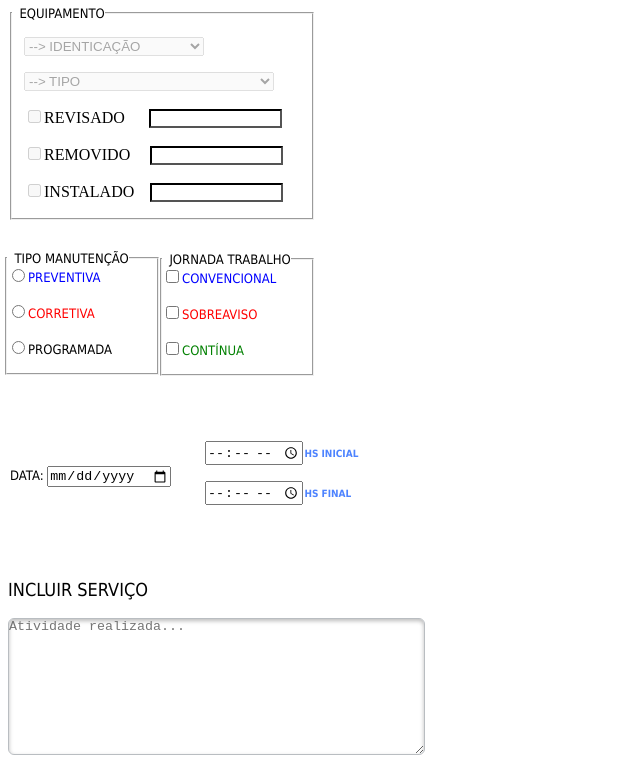
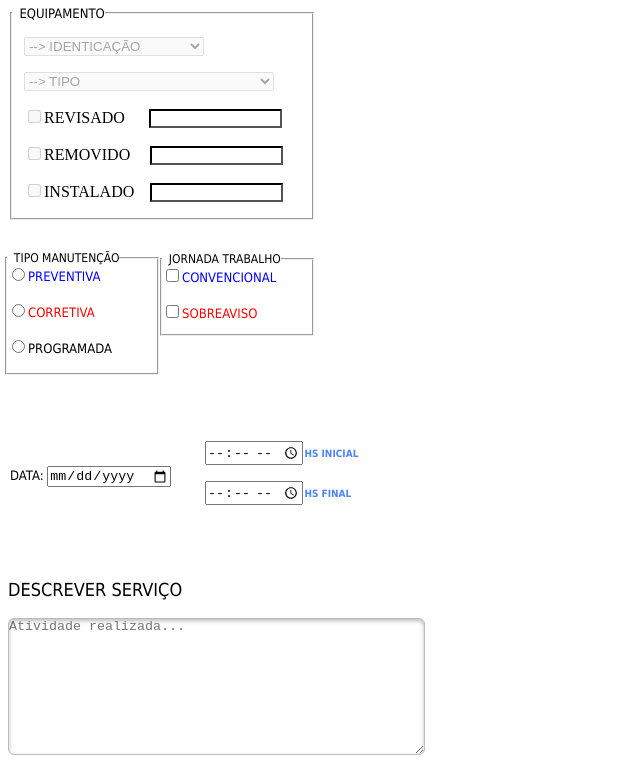
Before and after one commit to mpassos75/processnetOS, a plain HTML site: page index.html in a window 1280 px wide. Shown: the part 499-1271 px from the top of the page, without its empty margins (0-640 px from the left). Drawn offline with nearby package versions, Linux system fonts and the light colour scheme.

Commit message:
Update index.html

```diff
--- a/index.html
+++ b/index.html
@@ -173,7 +173,7 @@
 
 
 		<fieldset style="size=15; width:150px; height:120px; margin: -30px; margin-left: -45px">
-		<legend style="font:13px Tahoma" >&nbsp;&nbsp;TIPO MANUTENÇÃO</legend>
+		<legend style="font:12px Tahoma" >&nbsp;&nbsp;TIPO MANUTENÇÃO</legend>
 
                <input type="radio" name="rdmanut" id="pre" value="PRE" ><label style="color:Blue; font:13px Tahoma" >PREVENTIVA</label>
 			  <p>
@@ -193,15 +193,15 @@
 		<p>
 		</p>
 		<form>
-		<fieldset style="size=15; width:150px; height:120px; margin: -40px; margin-top: -45px; margin-left: -70px;">
-		<legend style="font:13px Tahoma">&nbsp;&nbsp;JORNADA TRABALHO</legend>
+		<fieldset style="size=15; width:150px; height:80px; margin: -40px; margin-top: -45px; margin-left: -70px;">
+		<legend style="font:12px Tahoma">&nbsp;&nbsp;JORNADA TRABALHO</legend>
 
 		<input type="checkbox" name="ckJT" value="CONV" id="chekJTconv"><label style="color:Blue; font:13px Tahoma" >CONVENCIONAL</label>
 		<p>
 
         <input type="checkbox"  name="ckJT" value="SOBR" id="chekJTsobre"><label style="color:Red; font:13px Tahoma" >SOBREAVISO</label>
 		<p>
-		 <input type="checkbox"  name="ckJT" value="CONT" id="chekJTcont" onchange="addCalend(this)" ><label style="color:Green; font:13px Tahoma" >CONTÍNUA</label>
+		 <input type="checkbox" style="visibility:hidden;" name="ckJT" value="CONT" id="chekJTcont" onchange="addCalend(this)" ><label style="color:white; font:13px Tahoma;" ></label>
 		</fieldset>
 
 		</form>
@@ -278,7 +278,7 @@
 
 
 	<div>
-	 <h3 style="font:18px Tahoma" >INCLUIR SERVIÇO</h3>
+	 <h3 style="font:18px Tahoma" >DESCREVER SERVIÇO</h3>
 	 <p>
 
 	 <form action="#" method="post">
@@ -297,8 +297,8 @@
 
 
     <div id="divUpdate">
-        <input type="button" style='background-color:green; color:yellow' id="btnUpdate" onclick="updateTodo()" value="Salvar" ></input>
-        <input type="button" style='background-color:aqua; color:black' id="btnCancel" onclick="cancelEdit()" value="Cancelar" ></input>
+        <input type="button" style='background-color:#A9A9A9; color:yellow; height:25px; width:70px;' id="btnUpdate" onclick="updateTodo()" value="Salvar" ></input>
+        <input type="button" style='background-color:aqua; height:25px; width:70px; color:black' id="btnCancel" onclick="cancelEdit()" value="Cancelar" ></input>
     </div>
 
 
```
